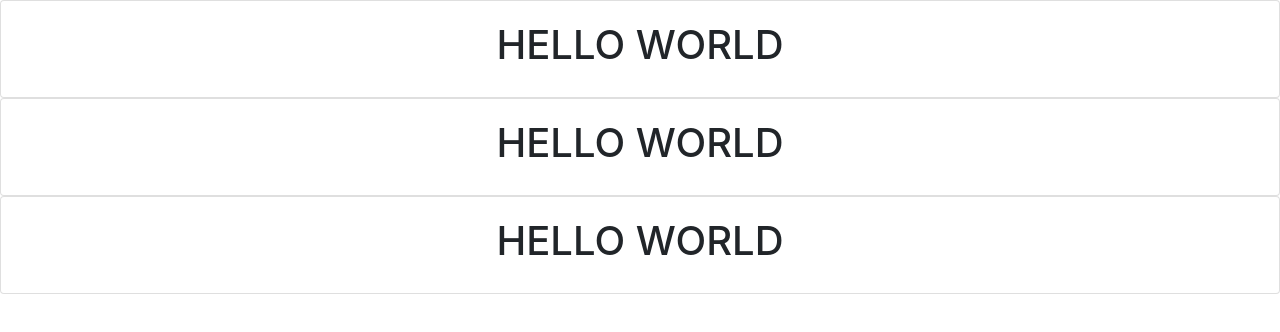
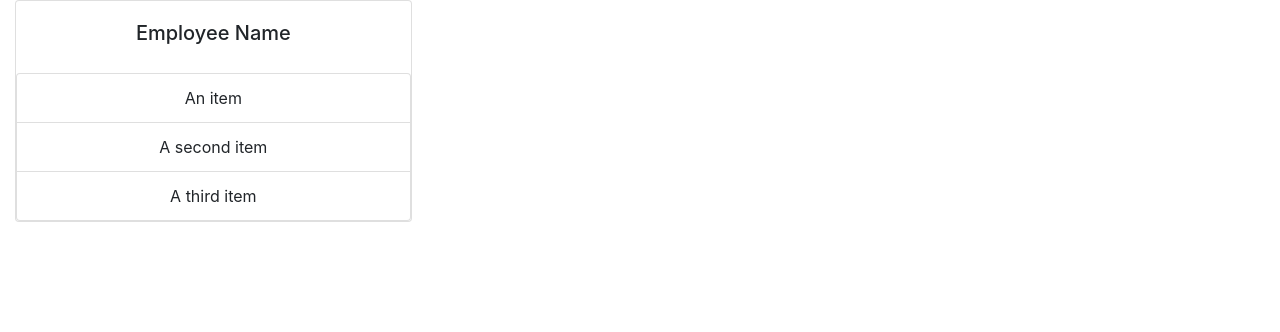
Before and after one commit to geoffreyjiang/employee_directory, a React (Create React App) app: page / in a window 1280 px wide. Shown: the top 332 px of the page. Built offline with nearby package versions, Linux system fonts and the light colour scheme; no server answers.

Commit message:
fixed cards, ready to start render code

```diff
--- a/src/Components/Card.js
+++ b/src/Components/Card.js
@@ -3,19 +3,18 @@
 const Card = () => {
   return (
     <div>
-      <div className="card">
-        <div className="card-body">
-          <h1>HELLO WORLD</h1>
-        </div>
-      </div>
-      <div className="card">
-        <div className="card-body">
-          <h1>HELLO WORLD</h1>
-        </div>
-      </div>
-      <div className="card">
-        <div className="card-body">
-          <h1>HELLO WORLD</h1>
+      <div className="col-md-4">
+        <div className="card">
+          {/* <img src="..." alt="employee"> */}
+          <div className="card-body">
+            <h5>Employee Name</h5>
+          </div>
+          {/* </img> */}
+          <ul className="list-group">
+            <li className="list-group-item">An item</li>
+            <li className="list-group-item">A second item</li>
+            <li className="list-group-item">A third item</li>
+          </ul>
         </div>
       </div>
     </div>
--- a/src/index.js
+++ b/src/index.js
@@ -1,17 +1,11 @@
-import React from 'react';
-import ReactDOM from 'react-dom';
-import './index.css';
-import App from './App';
-import reportWebVitals from './reportWebVitals';
+import React from "react";
+import ReactDOM from "react-dom";
+import "./index.css";
+import App from "./App";
 
 ReactDOM.render(
   <React.StrictMode>
     <App />
   </React.StrictMode>,
-  document.getElementById('root')
+  document.getElementById("root")
 );
-
-// If you want to start measuring performance in your app, pass a function
-// to log results (for example: reportWebVitals(console.log))
-// or send to an analytics endpoint. Learn more: https://bit.ly/CRA-vitals
-reportWebVitals();
--- a/src/reportWebVitals.js
+++ /dev/null
@@ -1,13 +0,0 @@
-const reportWebVitals = onPerfEntry => {
-  if (onPerfEntry && onPerfEntry instanceof Function) {
-    import('web-vitals').then(({ getCLS, getFID, getFCP, getLCP, getTTFB }) => {
-      getCLS(onPerfEntry);
-      getFID(onPerfEntry);
-      getFCP(onPerfEntry);
-      getLCP(onPerfEntry);
-      getTTFB(onPerfEntry);
-    });
-  }
-};
-
-export default reportWebVitals;
```
Also changed, not shown: src/setupTests.js (deleted, +0 -5 lines), 1 other file (tests, documents, lock files or other folders).
